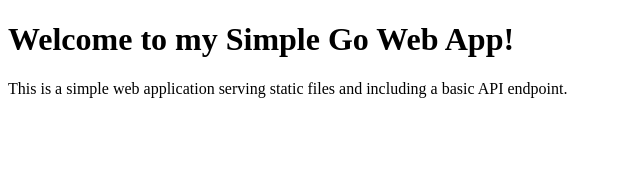
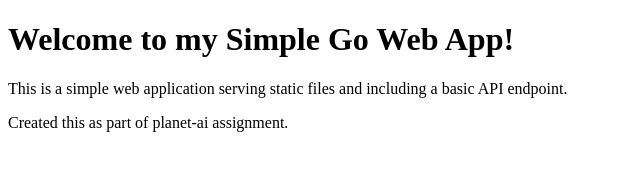
Before and after one commit to ayushthe1/Golang-App-with-Jenkins-CI-CD-and-ArgoCD-Kubernetes-Deployments, a plain HTML site: page go-app/static/index.html in a window 1280 px wide. Shown: the whole page, without its empty margins (0-640 px from the left). Drawn offline with Linux system fonts and the light colour scheme.

Commit message:
change index file for testing

```diff
--- a/go-app/static/index.html
+++ b/go-app/static/index.html
@@ -8,5 +8,6 @@
 <body>
     <h1>Welcome to my Simple Go Web App!</h1>
     <p>This is a simple web application serving static files and including a basic API endpoint.</p>
+    <p>Created this as part of planet-ai assignment.</p>
 </body>
 </html>
```
